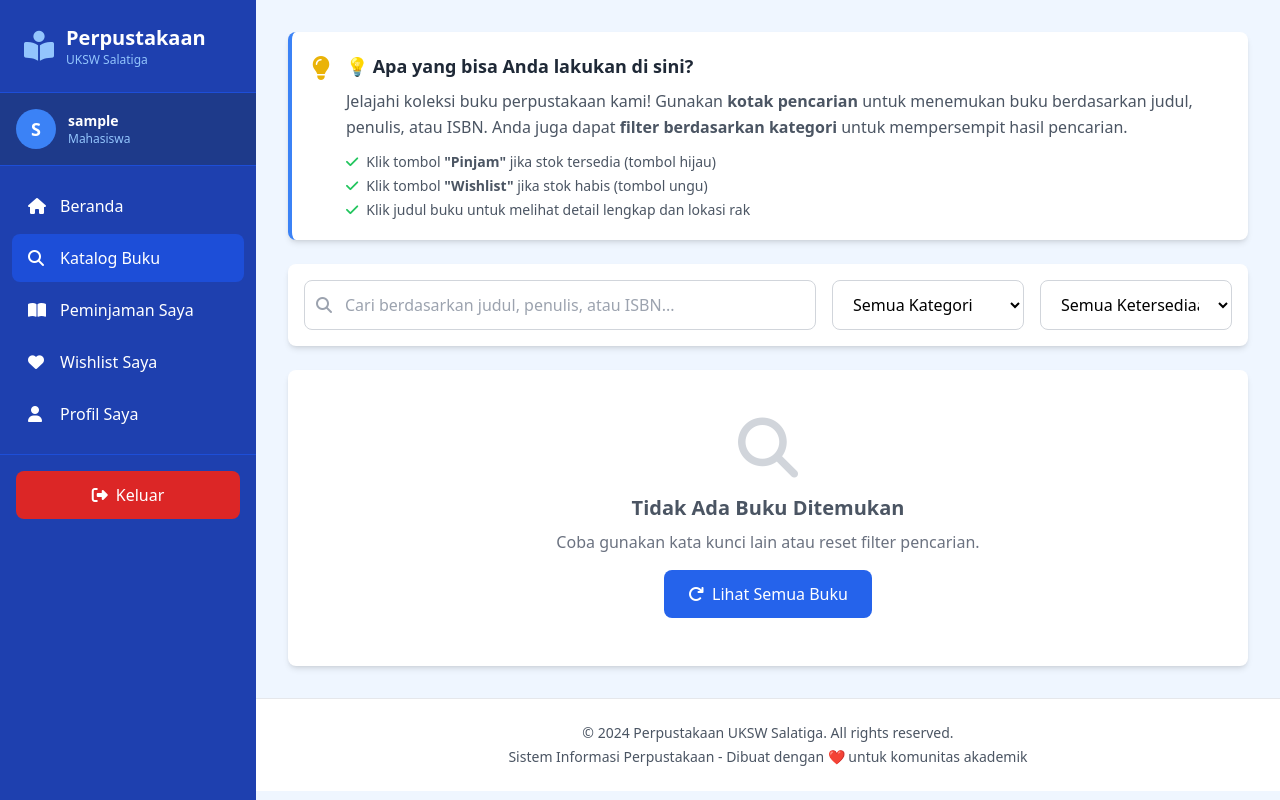
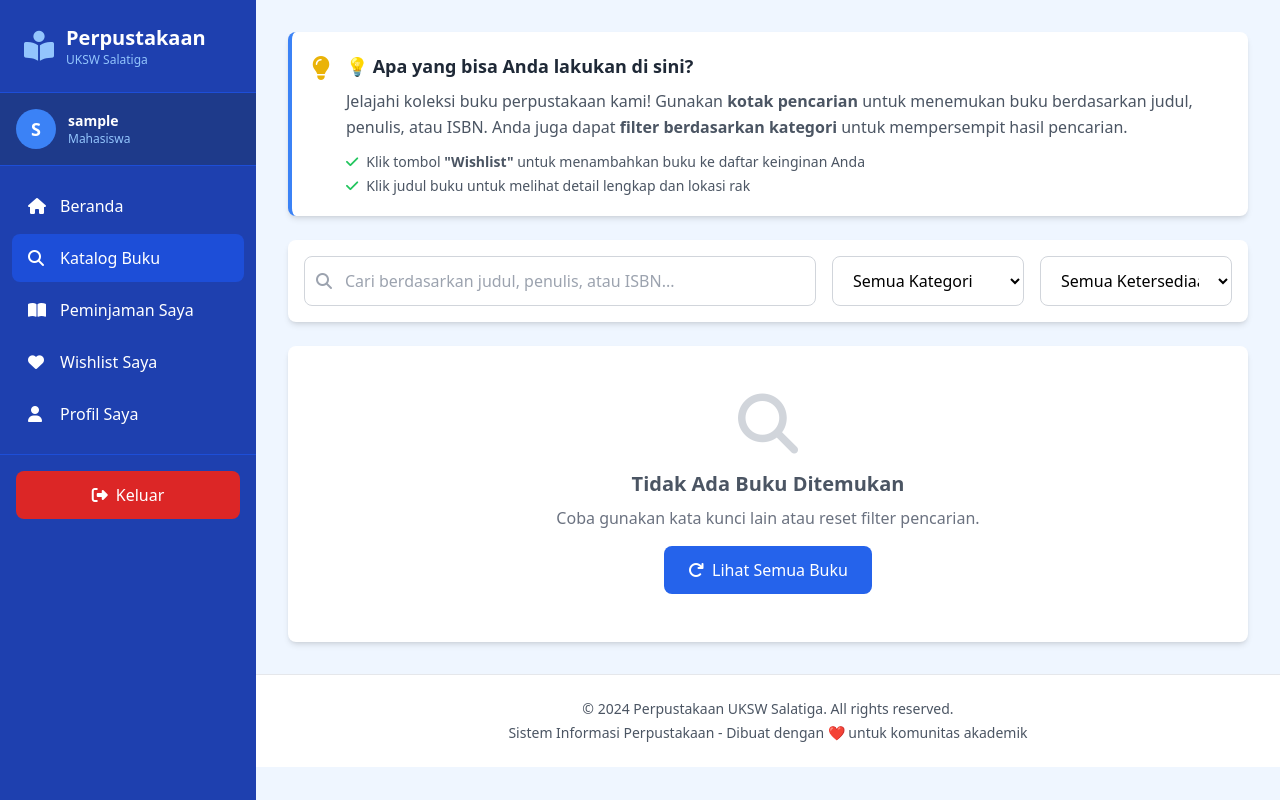
Before and after one commit to 682023025-wq/website_perpustakaan_uksw, a Flask app: page /anggota/katalog in a window 1280 px wide. Run offline with Flask 3, Linux system fonts and the light colour scheme; the visitor is signed in with stand-in values (Sample User, id 1); data that the repository does not hold is empty; some libraries are stand-ins or nearby versions.

Commit message:
update branch

```diff
--- a/perpustakaan_uksw/templates/anggota/detail_buku.html
+++ b/perpustakaan_uksw/templates/anggota/detail_buku.html
@@ -71,15 +71,9 @@
 
                 <!-- Action Buttons -->
                 <div class="flex gap-3">
-                    {% if buku.stok_tersedia > 0 %}
-                    <button disabled class="flex-1 bg-green-600 text-white font-semibold py-3 px-4 rounded-lg cursor-not-allowed opacity-75" title="Fitur peminjaman akan segera hadir">
-                        <i class="fas fa-hand-holding mr-2"></i>Pinjam Buku Ini
-                    </button>
-                    {% else %}
                     <button class="flex-1 bg-purple-600 hover:bg-purple-700 text-white font-semibold py-3 px-4 rounded-lg transition-colors">
                         <i class="fas fa-heart mr-2"></i>Wishlist Buku Ini
                     </button>
-                    {% endif %}
                 </div>
             </div>
         </div>
--- a/perpustakaan_uksw/templates/anggota/katalog.html
+++ b/perpustakaan_uksw/templates/anggota/katalog.html
@@ -16,8 +16,7 @@
                 Anda juga dapat <strong>filter berdasarkan kategori</strong> untuk mempersempit hasil pencarian.
             </p>
             <ul class="mt-3 space-y-1 text-sm text-gray-600">
-                <li><i class="fas fa-check text-green-500 mr-2"></i>Klik tombol <strong>"Pinjam"</strong> jika stok tersedia (tombol hijau)</li>
-                <li><i class="fas fa-check text-green-500 mr-2"></i>Klik tombol <strong>"Wishlist"</strong> jika stok habis (tombol ungu)</li>
+                <li><i class="fas fa-check text-green-500 mr-2"></i>Klik tombol <strong>"Wishlist"</strong> untuk menambahkan buku ke daftar keinginan Anda</li>
                 <li><i class="fas fa-check text-green-500 mr-2"></i>Klik judul buku untuk melihat detail lengkap dan lokasi rak</li>
             </ul>
         </div>
@@ -143,18 +142,10 @@
 
                 <!-- Action Buttons -->
                 <div class="flex gap-2">
-                    {% if buku.stok_tersedia > 0 %}
-                    <a href="{{ url_for('anggota.detail_buku', id=buku.id) }}"
-                       class="flex-1 bg-green-600 text-white text-sm font-medium py-2 px-3 rounded-lg cursor-not-allowed opacity-75 text-center"
-                       title="Fitur peminjaman akan segera hadir">
-                        <i class="fas fa-hand-holding mr-1"></i>Pinjam
-                    </a>
-                    {% else %}
                     <a href="{{ url_for('anggota.detail_buku', id=buku.id) }}"
                        class="flex-1 bg-purple-600 hover:bg-purple-700 text-white text-sm font-medium py-2 px-3 rounded-lg transition-colors text-center">
                         <i class="fas fa-heart mr-1"></i>Wishlist
                     </a>
-                    {% endif %}
 
                     <a href="{{ url_for('anggota.detail_buku', id=buku.id) }}"
                        class="px-3 py-2 bg-gray-100 hover:bg-gray-200 text-gray-700 rounded-lg transition-colors"
```
Also changed, not shown: 1 other file.
